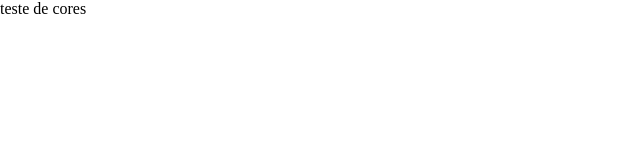
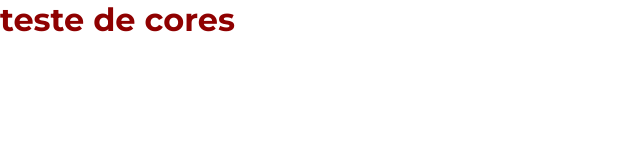
Before and after one commit to PedroVictorxD/jornada-viagens, a plain HTML site: page index.html in a window 1280 px wide. Shown: the whole page, without its empty margins (0-640 px from the left). Drawn offline with Linux system fonts and the light colour scheme.

Commit message:
feat:adicionar variaveis de fonte

```diff
--- a/css/style.css
+++ b/css/style.css
@@ -1,19 +1,26 @@
-/* backgorund
-botoes
-cores de texto */
-
-
+@font-face{
+    font-family: "Montserrat";
+    src: url(../fonts/Montserrat-VariableFont_wght.ttf);
+    font-size: normal;
+    font-display: swap;
+}
 
 :root {
+    --primary-color:#8f0101;
+    --secondary-color:#B81515;
+
     --background-primary-color: #FFFFFF;
     --background-secondary-color: #f5f5f5;
     --background-tertiary-color: #000000;
 
-    --button-primary-color:#8f0101;
-    --button-secondary-color:#B81515;
-
     --text-primary-color:#222222;
     --text-secondary-color:#FFFFFF;
+
+    --titles-weight: 700;
+    --text-weigth: 400;
+    --menu-text-weight: 500;
+
+
 
 }
 body, img, h1, p, fieldset, legend, label, input, select, textarea, button {
@@ -22,5 +29,7 @@ body, img, h1, p, fieldset, legend, label, input, select, textarea, button {
     box-sizing: border-box;
 }
 h1 {
-    color: var(--button-primary-color);
+   font-family: "Montserrat";
+   font-weight: var(--titles-weight);
+   color: var(--primary-color);
 }
--- a/index.html
+++ b/index.html
@@ -7,7 +7,7 @@
     <title>Document</title>
 </head>
 <body>
-    <H>teste de cores</H>
+    <h1>teste de cores</h1>
 
 </body>
 </html>
```
Also changed, not shown: fonts/Montserrat-VariableFont_wght.ttf (added).
